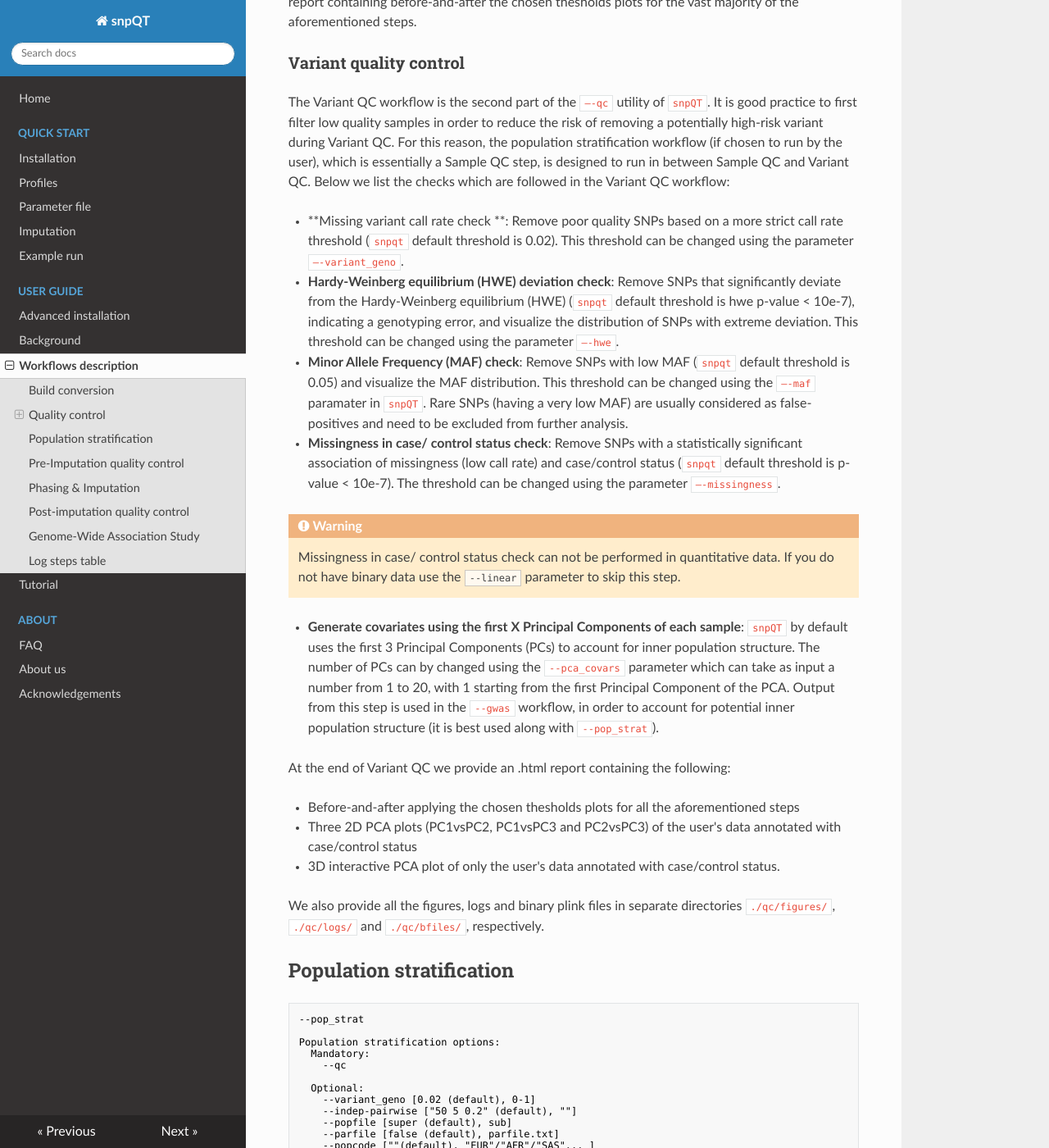
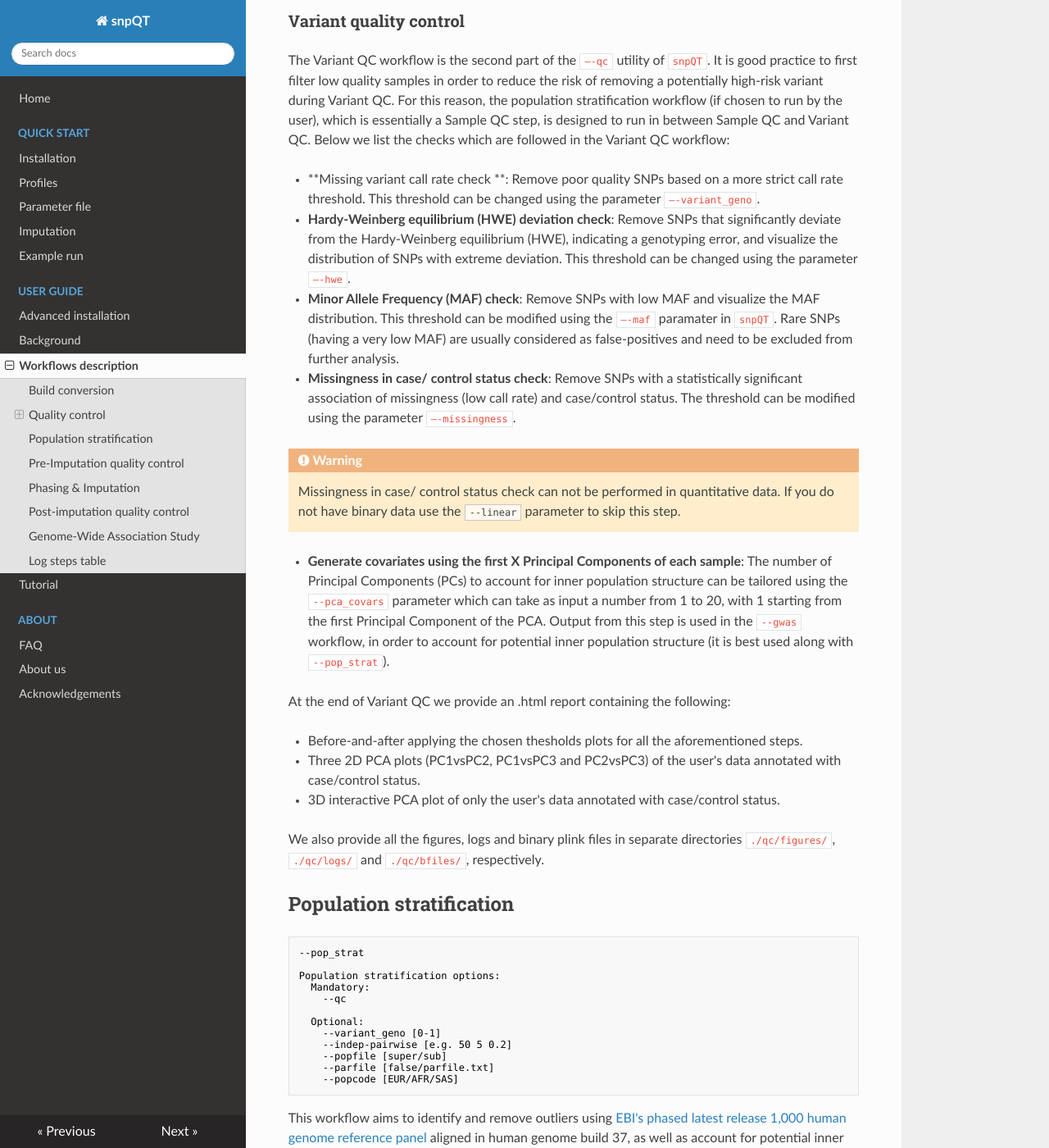
Before and after one commit to nebfield/snpQT, an MkDocs documentation site: the page built from docs/user-guide/workflows.md, in a window 1280 px wide and 1400 px high, scrolled down 2658 px. Shown: the whole window at 82% size. Built offline with MkDocs 1.6.1, drawn with Linux system fonts in a browser that asks for light colours; nearby versions of some CDN libraries; some of the changed text lies outside the part shown.

Commit message:
Update docs with new modules

````diff
--- a/docs/user-guide/workflows.md
+++ b/docs/user-guide/workflows.md
@@ -13,9 +13,9 @@ Build conversion workflow options:
     --fam
 
   Optional:
-	--input_build [38 (default),37]
-	--output_build [37 (default),38]
-	--mem [16 (default)]
+	--input_build [38/37]
+	--output_build [37/38]
+	--mem
 ```
 
 `snpQT` assumes that your genomic data are built on human genome build 37. Even though b37 is not the most recent build, it is the most frequently used build among current public, reference genomic datasets (e.g. 1,000 Genome data, Haplotype Reference Concortium panel) and available SNP-array datasets, and for this reason we decided that `snpQT` should support b37 for the most of the workflows. However, if you wish to impute your data using an external online server that uses a reference panel in b38 like TOPMed, we provide input parameters to convert your `snpQT` clean dataset from b37 back to b38 (using `--input_build 37` and `--output_build 38`).
@@ -38,28 +38,28 @@ Quality control workflow options:
       --bim
       --fam
   Optional:
-    --mind  [0.02 (default), 0-1]
-    --indep_pairwise ["50 5 0.2" (default), ""]
-    --variant_geno [0.02 (default), 0-1]
-    --hwe  [1e-7 (default), 0-1]
-    --maf [0.05 (default), 0-1]
-    --missingness [1e-7(default), 0-1]
-	--sexcheck [true (default),false]
-	--rm_missing_pheno [false (default),true]
-	--keep_sex_chroms [true (default),false]
-	--heterozygosity [true (default),false]
-	--king_cutoff [0.125 (default), 0-1]
-	--pca_covars [3 (default), 1-20]
-	--linear [false (default),true]
+    --mind  [0-1]
+    --indep_pairwise [e.g. "50 5 0.2"]
+    --variant_geno [0-1]
+    --hwe  [0-1]
+    --maf [0-1]
+    --missingness [0-1]
+	--sexcheck [true/false]
+	--rm_missing_pheno [false/true]
+	--keep_sex_chroms [true/false]
+	--heterozygosity [true/false]
+	--king_cutoff [0-1]
+	--pca_covars [1-20]
+	--linear [false/true]
 ```
 
 ### Sample quality control
 
 Below we list the checks which are followed in the Sample QC workflow:
 
-- **Missing variant call rate check**: Remove very poor quality SNPs based on call rate (`snpqt` default threshold is 0.1). This way we avoid removing samples based on very poor quality SNPs (which we would remove later in Variant QC workflow anyway).
+- **Missing variant call rate check**: Remove very poor quality SNPs based on call rate. This way we avoid removing samples based on very poor quality SNPs (which we would remove later in Variant QC workflow anyway).
 
-- **Missing sample call rate check**: Remove samples with lower than 98% call rate (default threshold `--mind 0.02`) and then visualize the distribution for all samples using histograms and scatterplots before and after the applied threshold. This threshold can be changed using the `--mind` parameter.
+- **Missing sample call rate check**: Remove samples with lower than 98% call rate and then visualize the distribution for all samples using histograms and scatterplots before and after the applied threshold. This threshold can be modified using the `--mind` parameter.
 
 - **Check for sex discrepancies**: Remove problematic samples for which (1) pedigree sex does not agree with the predicted sex based on sex chromosome homozygosity or (2) there is no sex phenotype.  This step is important to avoid potential sample mix-ups and/or DNA contaminations.
 
@@ -70,7 +70,7 @@ Below we list the checks which are followed in the Sample QC workflow:
 
 - **Heterozygosity check**: Identify and remove heterozygosity outliers (samples that deviate more than 3 units of Standard Deviation from the mean heterozygosity). The distribution of the samples' heterozygosity is vizualized through a histogram and scatterplot. Extreme heterozygosity implies inbreeding and/or DNA contamination. This step can be skipped using `--heterozygosity false`. This can be useful in occasions where the dataset has been already through heterozygosity once, so the user does not wish to remove samples again based on this metric.
 
-- **Check for cryptic relatedness and duplicates**: Check for cryptic pairs of relatives using `plink2`'s [relationship-based pruning](https://www.cog-genomics.org/plink/2.0/distance#king_cutoff) threshold. Relatedness is defined as 3rd degree or closer (default threshold for this step is 0.125). This threshold can be changed using the `--king_cutoff` parameter.
+- **Check for cryptic relatedness and duplicates**: Check for cryptic pairs of relatives using `plink2`'s [relationship-based pruning](https://www.cog-genomics.org/plink/2.0/distance#king_cutoff) threshold. Relatedness is defined as 3rd degree or closer. This threshold can be changed using the `--king_cutoff` parameter.
 
 - **Removal of samples with a missing phenotype**: Remove samples with missing phenotypes. As *missing phenotype* here we refer to case/control status (i.e. the last column in your PLINK .fam file). The default option in `snpQT` is to skip this step.
 
@@ -80,24 +80,24 @@ At the end of Sample QC a .log file is generated listing the number of samples,
 
 The Variant QC workflow is the second part of the `–-qc` utility of `snpQT`. It is good practice to first filter low quality samples in order to reduce the risk of removing a potentially high-risk variant during Variant QC. For this reason, the population stratification workflow (if chosen to run by the user), which is essentially a Sample QC step, is designed to run in between Sample QC and Variant QC. Below we list the checks which are followed in the Variant QC workflow:
 
-- **Missing variant call rate check **: Remove poor quality SNPs based on a more strict call rate threshold (`snpqt` default threshold is 0.02). This threshold can be changed using the parameter `–-variant_geno`.
+- **Missing variant call rate check **: Remove poor quality SNPs based on a more strict call rate threshold. This threshold can be changed using the parameter `–-variant_geno`.
 
-- **Hardy-Weinberg equilibrium (HWE) deviation check**: Remove SNPs that significantly deviate from the Hardy-Weinberg equilibrium (HWE) (`snpqt` default threshold is hwe p-value < 10e-7), indicating a genotyping error, and visualize the distribution of SNPs with extreme deviation.  This threshold can be changed using the parameter `–-hwe`.
+- **Hardy-Weinberg equilibrium (HWE) deviation check**: Remove SNPs that significantly deviate from the Hardy-Weinberg equilibrium (HWE), indicating a genotyping error, and visualize the distribution of SNPs with extreme deviation.  This threshold can be changed using the parameter `–-hwe`.
 
-- **Minor Allele Frequency (MAF) check**: Remove SNPs with low MAF (`snpqt` default threshold is 0.05) and visualize the MAF distribution. This threshold can be changed using the `–-maf` paramater in `snpQT`. Rare SNPs (having a very low MAF) are usually considered as false-positives and need to be excluded from further analysis.
+- **Minor Allele Frequency (MAF) check**: Remove SNPs with low MAF and visualize the MAF distribution. This threshold can be modified using the `–-maf` paramater in `snpQT`. Rare SNPs (having a very low MAF) are usually considered as false-positives and need to be excluded from further analysis.
 
-- **Missingness in case/ control status check**: Remove SNPs with a statistically significant association of missingness (low call rate) and case/control status (`snpqt` default threshold is p-value < 10e-7). The threshold can be changed using the parameter `–-missingness`.
+- **Missingness in case/ control status check**: Remove SNPs with a statistically significant association of missingness (low call rate) and case/control status. The threshold can be modified using the parameter `–-missingness`.
 
 !!!Warning
 	Missingness in case/ control status check can not be performed in quantitative data. If you do not have binary data use the `--linear` parameter to skip this step.
 
-- **Generate covariates using the first X Principal Components of each sample**: `snpQT` by default uses the first 3 Principal Components (PCs) to account for inner population structure. The number of PCs can by changed using the `--pca_covars` parameter which can take as input a number from 1 to 20, with 1 starting from the first Principal Component of the PCA. Output from this step is used in the `--gwas` workflow, in order to account for potential inner population structure (it is best used along with `--pop_strat`).
+- **Generate covariates using the first X Principal Components of each sample**: The number of Principal Components (PCs) to account for inner population structure can be tailored using the `--pca_covars` parameter which can take as input a number from 1 to 20, with 1 starting from the first Principal Component of the PCA. Output from this step is used in the `--gwas` workflow, in order to account for potential inner population structure (it is best used along with `--pop_strat`).
 
 At the end of Variant QC we provide an .html report containing the following:
 
-- Before-and-after applying the chosen thesholds plots for all the aforementioned steps
+- Before-and-after applying the chosen thesholds plots for all the aforementioned steps.
 
-- Three 2D PCA plots (PC1vsPC2, PC1vsPC3 and PC2vsPC3) of the user's data annotated with case/control status
+- Three 2D PCA plots (PC1vsPC2, PC1vsPC3 and PC2vsPC3) of the user's data annotated with case/control status.
 
 - 3D interactive PCA plot of only the user's data annotated with case/control status.
 
@@ -113,11 +113,11 @@ Population stratification options:
     --qc
 
   Optional:
-    --variant_geno [0.02 (default), 0-1]
-    --indep-pairwise ["50 5 0.2" (default), ""]
-    --popfile [super (default), sub]
-	--parfile [false (default), parfile.txt]
-	--popcode [""(default), "EUR"/"AFR"/"SAS"... ]
+    --variant_geno [0-1]
+    --indep-pairwise [e.g. 50 5 0.2]
+    --popfile [super/sub]
+	--parfile [false/parfile.txt]
+	--popcode [EUR/AFR/SAS]
 ```
 
 This workflow aims to identify and remove outliers using [EBI's phased latest release 1,000 human genome reference panel](http://ftp.1000genomes.ebi.ac.uk/vol1/ftp/release/20130502/) aligned in human genome build 37, as well as account for potential inner population structure in the later GWAS workflow.  Population stratification is an essential step in QC analysis, since it minimizes the possibility that the difference in the allele frequencies is caused by the different ancestry of the samples.
@@ -139,19 +139,19 @@ The first step in `--pop_strat` is to prepare and merge 1,000 human genome data
 
 - Removing samples with low call rate (>98%)
 
-- Removing poorly genotyped variants in a second more stringent threshold (`--variant_geno 0.02`)
+- Removing poorly genotyped variants in a second more stringent threshold (`--variant_geno`)
 
 - Removing rare variants
 
-- Keeping only highly independent SNPs by excluding regions with high linkage equilibrium and pruning using `--indep-pairwise 50 5 0.2`.
+- Keeping only highly independent SNPs by excluding regions with high linkage equilibrium and pruning using `--indep-pairwise`.
 
 The next step is to prepare the user's dataset (samples having already been processed through the Sample QC workflow):
 
-- Removing poorly genotyped variants in a second more stringent threshold (`--variant_geno 0.02`)
+- Removing poorly genotyped variants in a second more stringent threshold (`--variant_geno`)
 
 - Removing rare variants
 
-- Keeping only highly independent SNPs by excluding regions with high linkage equilibrium and pruning using `--indep-pairwise 50 5 0.2`.
+- Keeping only highly independent SNPs by excluding regions with high linkage equilibrium and pruning using `--indep-pairwise`.
 
 - Checking that all alleles are on the forward strand
 
@@ -163,7 +163,7 @@ When both datasets are prepared, the next step is merging: keeping only mutual S
 
 Then we make a popfile summarizing the samples of the merged dataset adding a third column labelling the population origin of each sample. User's samples are automatically labelled as "OWN". The population label for 1,000 human genome data is defined by the `--popfile` flag, having as a default to use super population labels (e.g. EUR, AFR, AMR). If you want to use subpopulation labels then you should add the `--popfile sub` parameter.
 
-When the popfile and the merged dataset are ready, it is time to run Eigensoft's `smartpca` software. `smartpca` needs a set of parameters in order to run, which are in the form of a file (parfile). We provide the option to change this parfile according to the users' needs (you can have a look at the parameters of the parfile [here](https://github.com/DReichLab/EIG/tree/master/POPGEN)). Our default parameters for the parfile are the following:
+When the popfile and the merged dataset are ready, it is time to run Eigensoft's `smartpca` software. `smartpca` needs a set of parameters in order to run, which are in the form of a file (parfile). We provide the option to change this parfile according to the users' needs (you can have a look at the parameters of the parfile [here](https://github.com/DReichLab/EIG/tree/master/POPGEN)). Our suggested parameters for the parfile are the following:
 
 ```
 	genotypename: C6_indep.bed
@@ -191,9 +191,9 @@ The user can change/add/remove parameters by passing a file to the `--parfile [f
 
 When `--pop_strat` has finished, we provide the following PCA results in a .html report:
 
-- 3D interactive PCA plot of merged dataset containing all samples **before and after outlier removal**
+- 3D interactive PCA plot of merged dataset containing all samples **before and after outlier removal**.
 
-- 2D PCA plots of merged dataset containing all samples
+- 2D PCA plots of merged dataset containing all samples.
 
 The last and most important step in `--pop_strat` is the:
 
@@ -225,7 +225,7 @@ The main aims of this workflow are:
 A clean and properly prepared for imputation vcf file and a index file are stored in `./pre_imputation/files/` directory.
 
 !!!Warning
-	* Pre-Imputation workflow can not be combined with `--gwas`, as its purpose is to upload a properly prepared vcf file to an external imputation server
+	* Pre-Imputation workflow can not be combined with `--gwas`, as its purpose is to upload a properly prepared VCF file to an external imputation server
 	* Pre-imputation and post-imputation workflows are run internally when `--impute` is used to run imputation locally. So, you do not have to combine `--impute` with `--pre_impute` and `--post_impute` workflow parameters. If you do, `snpQT` is designed to throw an error.
 
 ## Phasing & Imputation
@@ -238,21 +238,21 @@ Imputation workflow options:
       --qc
 
 	 Optional:
-	  --impute_maf [0.01 (default), 0-1]
-	  --info [0.7 (default), 0-1]
-	  --impute_chroms [1(default), 1-23]
+	  --impute_maf [0-1]
+	  --info [0-1]
+	  --impute_chroms [1-23]
 
 ```
 
 This workflow has three main parts:
 
-- **Phasing**: Perform phasing using `shapeit4` and index all phased chromosomes
+- **Phasing**: Perform phasing using `shapeit4` and index all phased chromosomes.
 
 - **Imputation**: Perfom local imputation using `impute5`, following the steps below:
 
-	* Convert reference genome (1,000 human genome) into a `.imp5` format for each chromosome, using 	imp5Converter
+	* Convert reference genome (1,000 human genome) into a `.imp5` format for each chromosome, using `imp5Converter`.
 	* Run `impute5` using the converted reference genome, genetic maps and user's prepared phased data.
-	* Using the parameter `--impute_chroms [1(default), 1-23]` you can control the number of chromosomes that are imputed at the same time. As higher the number of chromosomes is, the more RAM your machine will need to use.
+	* Using the parameter `--impute_chroms [1-23]` you can control the number of chromosomes that are imputed at the same time. As higher the number of chromosomes is, the more RAM your machine will need to use.
 
 ## Post-imputation quality control
 
@@ -265,20 +265,20 @@ Post-imputation workflow options:
 	  --fam
 
 	Optional:
-	  --impute_maf [0.01 (default), 0-1]
-	  --info [0.7 (default), 0-1]
+	  --impute_maf [0-1]
+	  --info [0-1]
 
 ```
 Tha main aims of this workflow are:
 
-- **Merge all imputed chromosomes with `bcftools`**
+- **Merge all imputed chromosomes with `bcftools`**.
 
 !!! Warning
 	We use `-n` parameter during concatenation which makes the process run much faster but assumes that your .vcf.gz files are sorted.
 
-- **Filter variants**: We filter all poorly imputed variants based on info score (default is 0.7 - if you want to change the threshold use `--info`) and filter based on MAF (default is 0.01 - if you want to change the threshold use `--maf`)
+- **Filter variants**: We filter all poorly imputed variants based on info score (default is 0.7 - if you want to change the threshold use `--info`) and filter based on MAF (default is 0.01 - if you want to change the threshold use `--maf`).
 
-- **Annotate missing SNP ids**: The annotation of the missing SNPs is in this format Chromosome:Position:Reference_Allele:Alternative_Allele
+- **Annotate missing SNP ids**: The annotation of the missing SNPs is in this format Chromosome:Position:Reference_Allele:Alternative_Allele.
 
 - **Handle all categories of "duplicated" SNP ids**:
 
@@ -306,16 +306,16 @@ GWAS workflow options:
     Optional:
 	  --pop_strat
       --impute
-	  --covar_file [false (default), covar.txt]
-	  --pca_covars [3 (default), 1-20]
-	  --linear [false (default),true]
+	  --covar_file [false/covar.txt]
+	  --pca_covars [1-20]
+	  --linear [false/true]
 ```
 
 The Genome-Wide Association Studies (GWAS) workflow aims to identify markers with a statistically significant association with the trait of interest. This workflow performs logistic or linear regression (depending on the phenotype) with and without covariates (calculated at the end of the `---qc` workflow and passed to the GWAS workflow). The `---gwas` workflow illustrates the results of Generalized Linear Regression (`plink2`'s `--glm`) in the forms of a Manhattan plot and a Q-Q plot. The main processes of this workflow include:
 
 - **Run logistic or linear regression**:
 
-	* Adjusting for covariates accounting for fine-scale population structure. The covariates can either be imported by the user using the `--covar_file covar.txt` parameter or can be generated in `--qc` workflow (for better results combine with `--pop_strat`) using the first X Principal Components of the generated PCA using the `--pca_covars [3 (default), 1-20]` parameter.
+	* Adjusting for covariates accounting for fine-scale population structure. The covariates can either be imported by the user using the `--covar_file covar.txt` parameter or can be generated in `--qc` workflow (for better results combine with `--pop_strat`) using the first X Principal Components of the generated PCA using the `--pca_covars` parameter.
 
 	* Not adjusting for covariates.
 
````
Also changed, not shown: other parts of docs/user-guide/workflows.md (+14 -13 lines), 2 other files.
